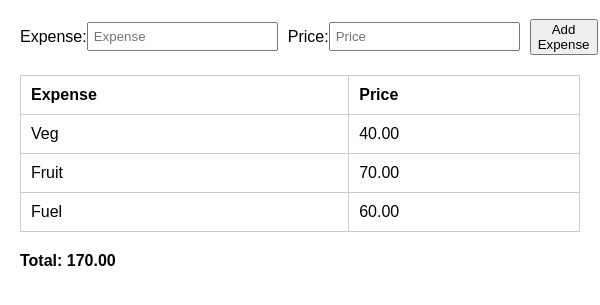
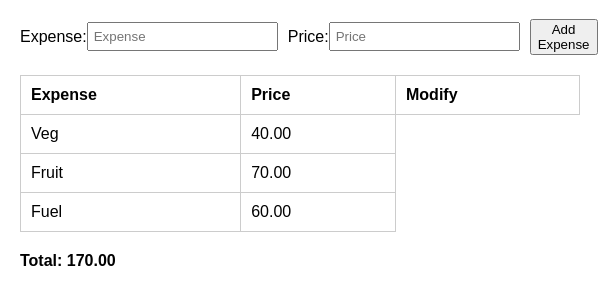
Before and after one commit to its-dorra/expanse-tracker, an Electron app: page index.html in a window 600 px wide. Shown: the part 61-366 px from the top of the page. Drawn offline with Linux system fonts and the light colour scheme.

Commit message:
index.html

```diff
--- a/index.html
+++ b/index.html
@@ -21,6 +21,7 @@
                 <tr>
                     <th>Expense</th>
                     <th>Price</th>
+                    <th>Modify</th>
                 </tr>
             </thead>
             <tbody>
```
